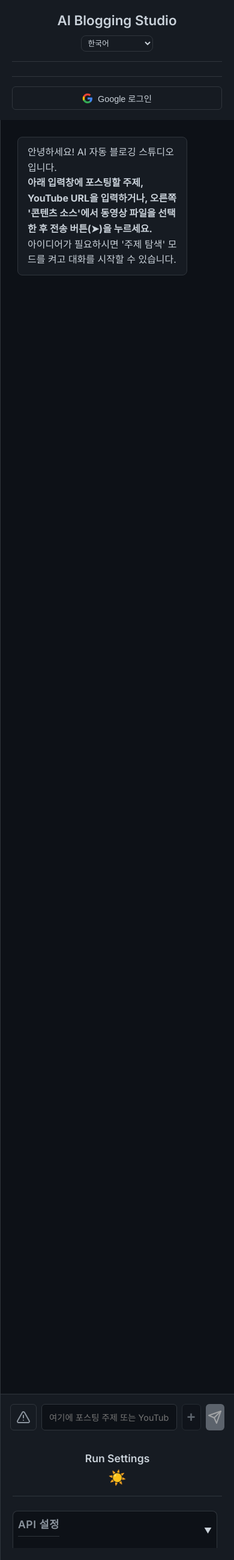
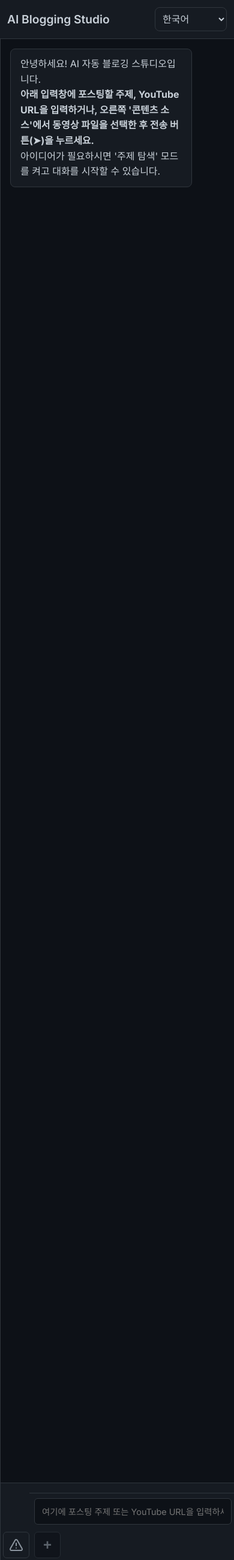
Before and after one commit to animanial5v2-cloud/youtube-auto-blogger, a Flask app: page / in a window 390 px wide. Shown: the whole page at 60% size. Run offline with Flask 3, Linux system fonts and the light colour scheme; data comes from the database, SQL or seed files in the repository; data that the repository does not hold is empty; some libraries are stand-ins or nearby versions.

Commit message:
Improve website layout and language selection for mobile devices
Integrates a mobile-responsive header, adjusts grid layout for smaller screens, and synchronizes language selection between desktop and mobile interfaces by adding a new mobile language selector and updating CSS styles.

Replit-Commit-Author: Agent
Replit-Commit-Session-Id: 1b0d081d-9812-4706-8f86-65b04baef354
Replit-Commit-Checkpoint-Type: full_checkpoint
Replit-Commit-Screenshot-Url: https://storage.googleapis.com/screenshot-production-us-central1/a29c9aae-a815-4ca1-ab77-1a3014b50f24/1b0d081d-9812-4706-8f86-65b04baef354/7f0BwSK

```diff
--- a/static/languages.js
+++ b/static/languages.js
@@ -200,13 +200,32 @@ function changeLanguage(lang) {
 function initializeLanguage() {
     const savedLanguage = localStorage.getItem('selectedLanguage') || 'ko';
     const languageSelect = document.getElementById('languageSelect');
+    const mobileLangSelect = document.getElementById('mobileLangSelect');
 
+    // 데스크톱 언어 선택
     if (languageSelect) {
         languageSelect.value = savedLanguage;
         changeLanguage(savedLanguage);
 
         languageSelect.addEventListener('change', (e) => {
             changeLanguage(e.target.value);
+            // 모바일 셀렉트도 동기화
+            if (mobileLangSelect) {
+                mobileLangSelect.value = e.target.value;
+            }
+        });
+    }
+
+    // 모바일 언어 선택
+    if (mobileLangSelect) {
+        mobileLangSelect.value = savedLanguage;
+
+        mobileLangSelect.addEventListener('change', (e) => {
+            changeLanguage(e.target.value);
+            // 데스크톱 셀렉트도 동기화
+            if (languageSelect) {
+                languageSelect.value = e.target.value;
+            }
         });
     }
 }
--- a/static/style.css
+++ b/static/style.css
@@ -784,20 +784,141 @@ input:focus, select:focus, textarea:focus {
     resize: vertical;
 }
 
+/* === MOBILE RESPONSIVENESS === */
 @media (max-width: 768px) {
+    .mobile-header {
+        display: flex !important;
+        justify-content: space-between;
+        align-items: center;
+        padding: calc(var(--spacing-unit) * 1.5);
+        background: var(--surface-color);
+        border-bottom: 1px solid var(--border-color);
+        position: sticky;
+        top: 0;
+        z-index: 100;
+    }
+
+    .mobile-title {
+        font-size: 1.2rem;
+        font-weight: 600;
+        color: var(--text-color);
+        margin: 0;
+    }
+
+    .mobile-language-selector {
+        min-width: 100px;
+    }
+
     .app-container {
         grid-template-columns: 1fr;
-        grid-template-rows: auto 1fr auto;
+        grid-template-rows: auto auto 1fr auto;
+        grid-template-areas: "mobile-header" "main" "sidebar-right";
+        height: 100vh;
+        overflow: hidden;
     }
 
-    .sidebar-left, .sidebar-right {
-        height: auto;
-        max-height: 200px;
-        overflow-y: auto;
+    .sidebar-left {
+        display: none;
     }
 
     .main-content {
-        height: auto;
-        min-height: 400px;
+        grid-area: main;
+        padding: calc(var(--spacing-unit) * 1.5);
+        overflow-y: auto;
+        background-color: var(--bg-color);
+    }
+
+    .sidebar-right {
+        grid-area: sidebar-right;
+        padding: calc(var(--spacing-unit) * 1.5);
+        max-height: 50vh;
+        overflow-y: auto;
+        border-top: 2px solid var(--border-color);
+        border-left: none;
+    }
+
+    /* 채팅 폼 모바일 최적화 */
+    .chat-form {
+        flex-direction: column;
+        gap: calc(var(--spacing-unit) * 1.5);
+        position: sticky;
+        bottom: 0;
+        background: var(--surface-color);
+        padding: calc(var(--spacing-unit) * 1.5);
+        border-top: 1px solid var(--border-color);
+        margin: 0 calc(var(--spacing-unit) * -1.5);
+    }
+
+    .chat-input {
+        min-height: 80px;
+        font-size: 16px; /* iOS zoom 방지 */
+    }
+
+    .form-actions {
+        flex-direction: column;
+        gap: calc(var(--spacing-unit) * 1);
+    }
+
+    .send-btn, .topic-discovery-btn {
+        width: 100%;
+        padding: calc(var(--spacing-unit) * 1.5);
+        font-size: 1rem;
+    }
+
+    /* 설정 그룹 모바일 최적화 */
+    .settings-group {
+        margin-bottom: calc(var(--spacing-unit) * 2);
+    }
+
+    .form-group {
+        margin-bottom: calc(var(--spacing-unit) * 1.5);
+    }
+
+    .form-group input,
+    .form-group select,
+    .form-group textarea {
+        font-size: 16px; /* iOS zoom 방지 */
+        padding: calc(var(--spacing-unit) * 1);
+    }
+
+    /* 버튼 터치 친화적으로 */
+    .button, .button-primary, .button-secondary {
+        min-height: 44px; /* iOS 터치 가이드라인 */
+        font-size: 1rem;
+        padding: calc(var(--spacing-unit) * 1) calc(var(--spacing-unit) * 1.5);
+    }
+
+    /* 언어 선택 드롭다운 */
+    .language-select {
+        font-size: 16px;
+        padding: calc(var(--spacing-unit) * 1);
+    }
+
+    /* 모달 모바일 최적화 */
+    .modal-content {
+        width: 95vw;
+        max-height: 90vh;
+        margin: 5vh auto;
+        padding: calc(var(--spacing-unit) * 1.5);
     }
 }
+
+/* 작은 모바일 기기 (iPhone SE 등) */
+@media (max-width: 480px) {
+    .sidebar-right {
+        max-height: 60vh;
+    }
+
+    .chat-form {
+        padding: var(--spacing-unit);
+        margin: 0 calc(var(--spacing-unit) * -1);
+    }
+
+    .main-content {
+        padding: var(--spacing-unit);
+    }
+
+    .sidebar-right {
+        padding: var(--spacing-unit);
+    }
+}
--- a/templates/index.html
+++ b/templates/index.html
@@ -12,6 +12,18 @@
 </head>
 <body>
     <div class="app-container">
+        <!-- Mobile Header -->
+        <div class="mobile-header" style="display: none;">
+            <h1 class="mobile-title">AI Blogging Studio</h1>
+            <div class="mobile-language-selector">
+                <select id="mobileLangSelect" class="language-select">
+                    <option value="ko">한국어</option>
+                    <option value="vi">Tiếng Việt</option>
+                    <option value="en">English</option>
+                </select>
+            </div>
+        </div>
+
         <!-- Left Sidebar -->
         <aside class="sidebar-left">
             <div class="sidebar-header">
```
